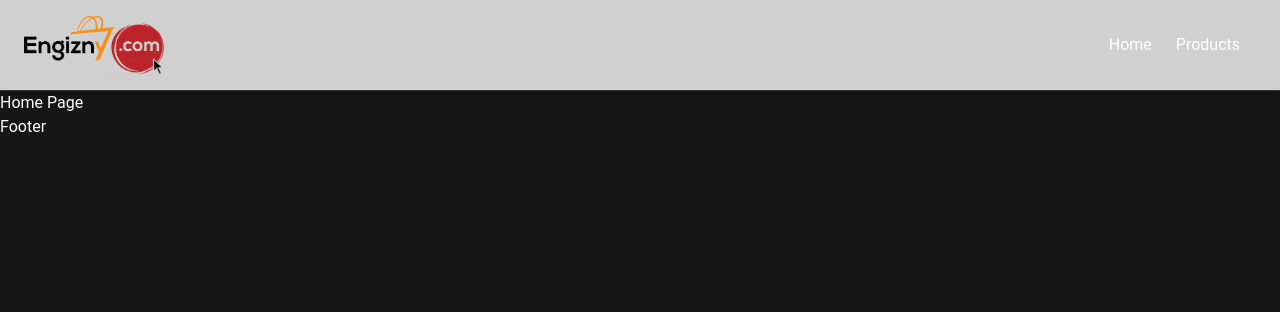
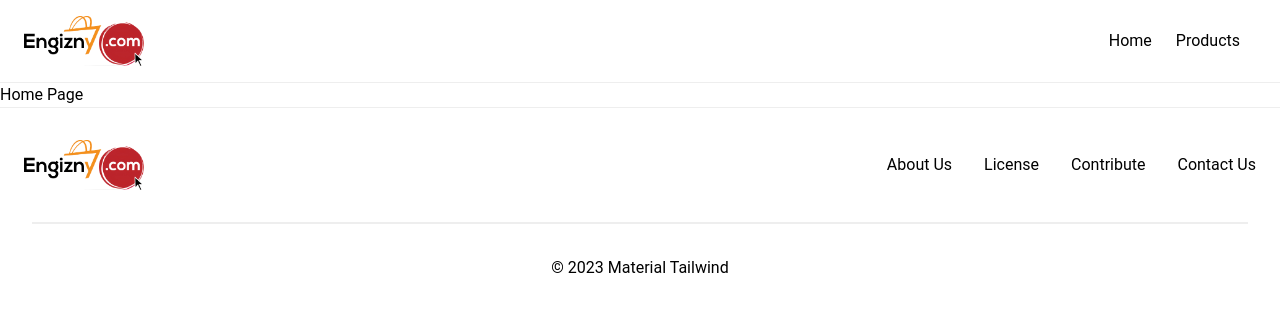
Before and after one commit to mdpahlovi/engizny, a Next.js app: page / in a window 1280 px wide. Shown: the top 312 px of the page. Built offline with nearby package versions, Linux system fonts and the light colour scheme.

Commit message:
[Done] Footer

```diff
--- a/app/globals.css
+++ b/app/globals.css
@@ -7,9 +7,9 @@
         --primary: 91 114 242;
         --secondary: 255 127 4;
         --accent: 254 54 151;
-        --content: 255 255 255;
-        --background: 22 22 22;
-        --edge: 51 51 51;
+        --content: 0 0 0;
+        --background: 255 255 255;
+        --edge: 238 238 238;
     }
     body {
         @apply bg-background text-content;
--- a/components/Common/ReduxProvider.tsx
+++ b/components/Common/ReduxProvider.tsx
@@ -2,7 +2,9 @@
 
 import { Provider } from "react-redux";
 import { store } from "@/redux/store";
+import { useTheme } from "@material-tailwind/react";
 
 export default function ReduxProvider({ children }: { children: React.ReactNode }) {
+    console.log(useTheme());
     return <Provider store={store}>{children}</Provider>;
 }
--- a/components/Layout/Footer.tsx
+++ b/components/Layout/Footer.tsx
@@ -1,3 +1,21 @@
+import { Typography } from "@material-tailwind/react";
+import Image from "next/image";
+import Link from "next/link";
+
 export default function Footer() {
-    return <div>Footer</div>;
+    return (
+        <footer className="border-t py-8">
+            <section className="flex flex-row flex-wrap items-center justify-center gap-y-6 gap-x-12 text-center md:justify-between">
+                <Image src="/logo.png" alt="logo" width={120} height={100} />
+                <ul className="flex flex-wrap items-center gap-y-2 gap-x-8">
+                    <Link href="/about-us">About Us</Link>
+                    <Link href="/license">License</Link>
+                    <Link href="/contribute">Contribute</Link>
+                    <Link href="/contact-us">Contact Us</Link>
+                </ul>
+            </section>
+            <hr className="m-8 border" />
+            <p className="text-center">&copy; 2023 Material Tailwind</p>
+        </footer>
+    );
 }
--- a/components/Layout/Navbar.tsx
+++ b/components/Layout/Navbar.tsx
@@ -13,10 +13,10 @@ export default function Navbar() {
     );
 
     return (
-        <MTNavbar fullWidth shadow className="sticky top-0 z-10">
+        <MTNavbar fullWidth shadow={false} className="sticky top-0 z-10">
             <section className="flex items-center justify-between">
                 <Link href="/">
-                    <Image src="/logo.png" alt="logo" width={140} height={100} />
+                    <Image src="/logo.png" alt="logo" width={120} height={100} />
                 </Link>
                 <div className="flex items-center gap-4">
                     <div className="mr-4 hidden lg:block">{NavList}</div>
```
